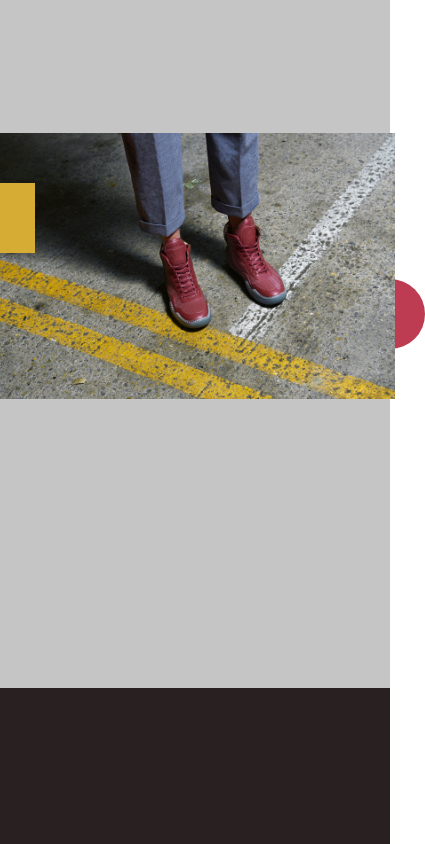
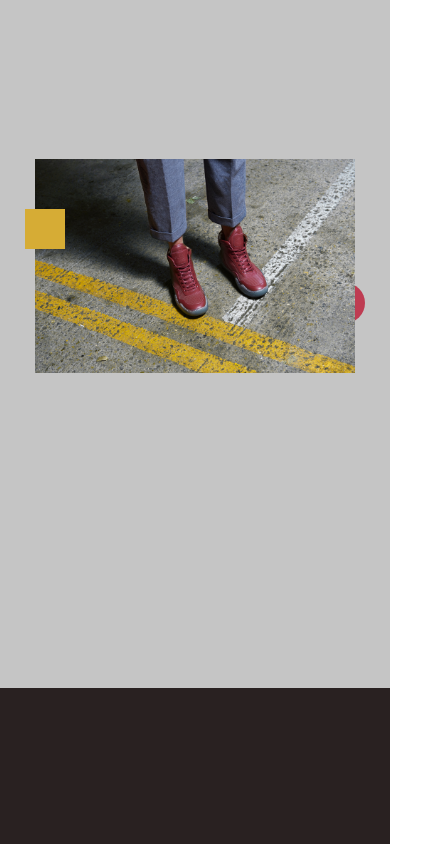
Before and after one commit to Alexcmyk/Jenna-Buchholz-Photography, a plain HTML site: page index.html in a window 390 px wide. Shown: the part 1000-1844 px from the top of the page, 425 px wide, since content can reach past the window. Drawn offline with Linux system fonts and the light colour scheme.

Commit message:
mobile styles

```diff
--- a/style.css
+++ b/style.css
@@ -325,7 +325,7 @@ section.s4 div.circle {
   }
 }
 
-@media (max-width: 376px) {
+@media (max-width: 415px) {
   div.square {
     width: 40px;
     height: 40px;
@@ -345,6 +345,6 @@ section.s4 div.circle {
 
   section.s2 div.content img,
   section.s4 div.content img {
-    max-width: 300px;
+    max-width: 320px;
   }
 }
```
